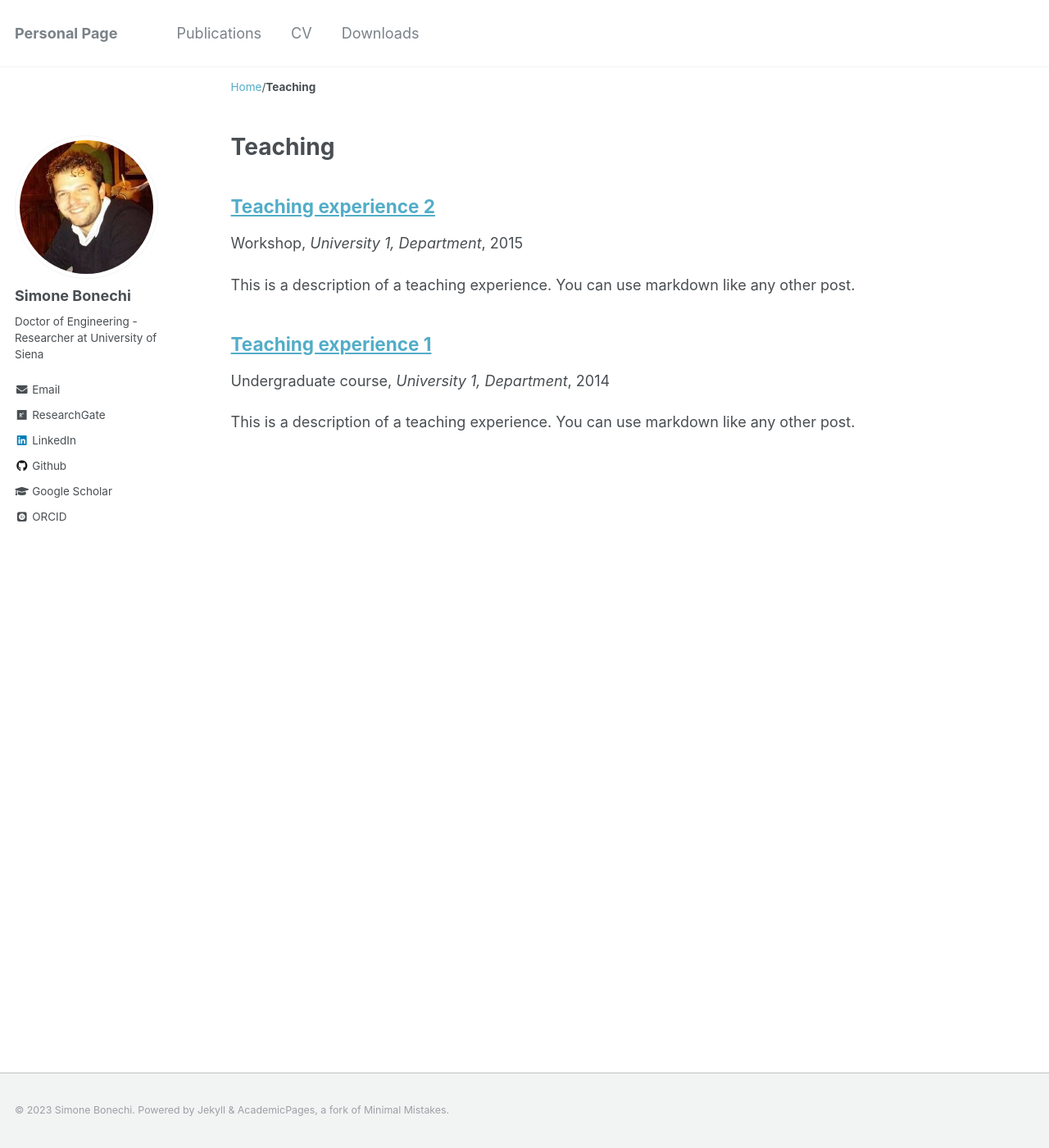
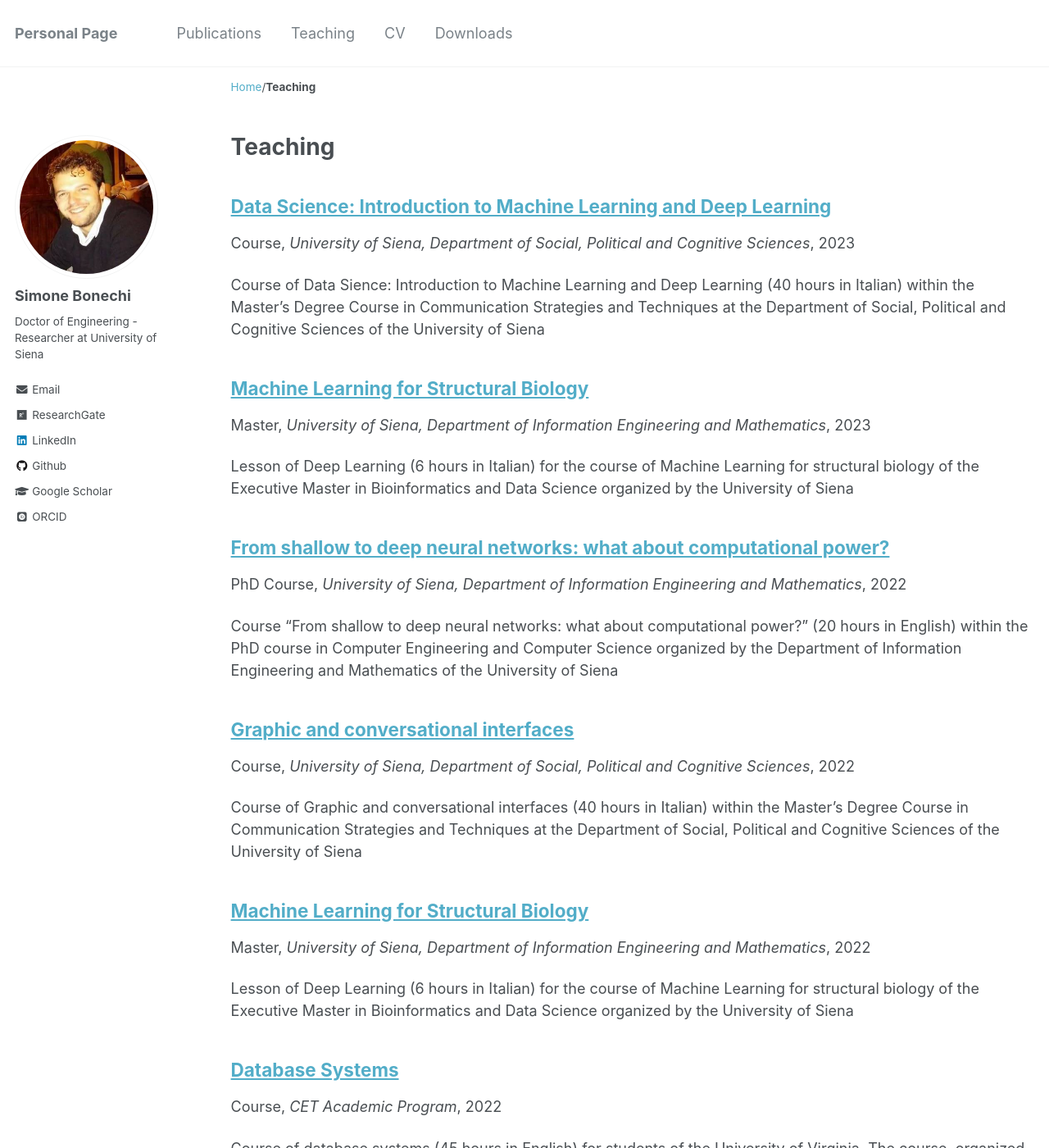
Before and after one commit to SimoneBonechi/SimoneBonechi.github.io, a Jekyll site: the page built from _pages/teaching.md, in a window 1280 px wide and 1400 px high. Shown: the whole window at 82% size. Built offline with Jekyll 4.4.1, drawn with Linux system fonts in a browser that asks for light colours; some web fonts are replaced; some of the changed text lies outside the part shown.

Commit message:
add teaching activity + update pubblications

```diff
--- a/_data/navigation.yml
+++ b/_data/navigation.yml
@@ -6,8 +6,8 @@ main:
   #- title: "Talks"
     #url: /talks/
 
-  #- title: "Teaching"
-    #url: /teaching/
+  - title: "Teaching"
+    url: /teaching/
 
   #- title: "Portfolio"
     #url: /portfolio/
--- a/_pages/cv.md
+++ b/_pages/cv.md
@@ -15,16 +15,16 @@ Researcher at the Department of Social, Political and Cognitive Sciences of the
 
 Education
 ======
-* PhD in Information Engineering (Doctor Europeus) obtained at the Department of Information Engineering and Mathematical Sciences of the University of Siena, 2020
-* Master's Degree in Computer Engineering obtained at the Department of Information Engineering and Mathematical Sciences of the University of Siena, 2014
-* Bachelor's Degree in Computer Engineering obtained at the Department of Information Engineering and Mathematical Sciences of the University of Siena, 2011
+* PhD in Information Engineering (Doctor Europeus) obtained at the Department of Information Engineering and Mathematics of the University of Siena, 2020
+* Master's Degree in Computer Engineering obtained at the Department of Information Engineering and Mathematics of the University of Siena, 2014
+* Bachelor's Degree in Computer Engineering obtained at the Department of Information Engineering and Mathematics of the University of Siena, 2011
 {: style="text-align: justify"}
 
 Summer Schools
 ======
 * International Summer School on Deep Learning - Bilbao, Spain, 2017
 * IEEE Eurasip Summer School on Signal Processing - Capri, Italy, 2017
-* Advanced School on Data Science & Machine Learning - Siena, Italy
+* Advanced School on Data Science & Machine Learning - Siena, Italy, 2018
 {: style="text-align: justify"}
 
 Internship
@@ -34,13 +34,13 @@ Internship
 
 Scholarship
 ======
-* Scholarship at Department of Information Engineering and Mathematical Sciences of the University of Siena (2015-2016). Research activity: "Development of computer vision/artificial intelligence software tools to be integrated into automated systems for analysis reporting" (Tutor Prof. Monica Bianchini)
-* Research scholarship financed by bioMeriéux Italia S.p.a. at Department of Information Engineering and Mathematical Sciences of the University of Siena (2018-2020). Research activity: "Deep Learning techniques for the segmentation and analysis of medical images" (Tutor Prof. Alessandro Mecocci)
+* Scholarship at Department of Information Engineering and Mathematics of the University of Siena (2015-2016). Research activity: "Development of computer vision/artificial intelligence software tools to be integrated into automated systems for analysis reporting" (Tutor Prof. Monica Bianchini)
+* Research scholarship financed by bioMeriéux Italia S.p.a. at Department of Information Engineering and Mathematics of the University of Siena (2018-2020). Research activity: "Deep Learning techniques for the segmentation and analysis of medical images" (Tutor Prof. Alessandro Mecocci)
 {: style="text-align: justify"}
 
 Research Grants
 ======
-* Research grant at Department of Information Engineering and Mathematical Sciences of the University of Siena (2016-2018). Research activity: "Development of machine learning and computer vision software tools for recognition of documents and profiling bank loan users" (Tutor Prof. Alessandro Mecocci)
+* Research grant at Department of Information Engineering and Mathematics of the University of Siena (2016-2018). Research activity: "Development of machine learning and computer vision software tools for recognition of documents and profiling bank loan users" (Tutor Prof. Alessandro Mecocci)
 * Research grant at Tuscia University (Viterbo). Research activity: "Development of a multi-criteria decision support system for flood risk analysis" (Tutor Dr. Marco Barbanera)
 * Research grant at the Department of Computer Science of the University of Pisa. Research Activity: "Identification of the relevant genetic characteristics in predicting the efficacy of 4CMenB" (Tutor Prof. Corrado Priami)
 {: style="text-align: justify"}
--- a/_teaching/2014-spring-teaching-1.md
+++ /dev/null
@@ -1,20 +0,0 @@
----
-title: "Teaching experience 1"
-collection: teaching
-type: "Undergraduate course"
-permalink: /teaching/2014-spring-teaching-1
-venue: "University 1, Department"
-date: 2014-01-01
-location: "City, Country"
----
-
-This is a description of a teaching experience. You can use markdown like any other post.
-
-Heading 1
-======
-
-Heading 2
-======
-
-Heading 3
-======
--- a/_teaching/2015-spring-teaching-2.md
+++ /dev/null
@@ -1,20 +0,0 @@
----
-title: "Teaching experience 2"
-collection: teaching
-type: "Workshop"
-permalink: /teaching/2015-spring-teaching-1
-venue: "University 1, Department"
-date: 2015-01-01
-location: "City, Country"
----
-
-This is a description of a teaching experience. You can use markdown like any other post.
-
-Heading 1
-======
-
-Heading 2
-======
-
-Heading 3
-======
--- /dev/null
+++ b/_teaching/2019-php-teaching.md
@@ -0,0 +1,11 @@
+---
+title: "PHP Course"
+collection: teaching
+type: "Professional Course"
+permalink: /teaching/2019-php-teaching
+venue: "Confcommercio"
+date: 2019-05-01
+location: "Arezzo, Italy"
+---
+
+Course of PHP course (40 hours in Italian) within the Digital Media Specialist course organized by the Association of Commerce Tourism Professional Services and SMEs of the province of Arezzo -- Confcommercio
--- /dev/null
+++ b/_teaching/2021-ml.md
@@ -0,0 +1,11 @@
+---
+title: "Machine Learning for Structural Biology"
+collection: teaching
+type: "Master"
+permalink: /teaching/2021-ml
+venue: "University of Siena, Department of Information Engineering and Mathematics"
+date: 2021-07-01
+location: "Siena, Italy"
+---
+
+Lesson of Deep Learning (6 hours in Italian) for the course of Machine Learning for structural biology of the Executive Master in Bioinformatics and Data Science organized by the University of Siena
--- /dev/null
+++ b/_teaching/2021-summer-school.md
@@ -0,0 +1,11 @@
+---
+title: "Deep Learning and Tensorflow"
+collection: teaching
+type: "Summer School"
+permalink: /teaching/2021-summer-school
+venue: "University of Bari"
+date: 2021-07-15
+location: "Bari, Italy"
+---
+
+Lesson of Deep Learning and Tensorflow (3 hours in Italian) during the Summer School Mathematical Methods in Data Science organized by the University of Bari
--- /dev/null
+++ b/_teaching/2022-conversational-interface.md
@@ -0,0 +1,11 @@
+---
+title: "Graphic and conversational interfaces"
+collection: teaching
+type: "Course"
+permalink: /teaching/2022-conversational-interface
+venue: "University of Siena, Department of Social, Political and Cognitive Sciences"
+date: 2022-10-01
+location: "Siena, Italy"
+---
+
+Course of Graphic and conversational interfaces (40 hours in Italian) within the Master's Degree Course in Communication Strategies and Techniques at the Department of Social, Political and Cognitive Sciences of the University of Siena
--- /dev/null
+++ b/_teaching/2022-database-systems.md
@@ -0,0 +1,11 @@
+---
+title: "Database Systems"
+collection: teaching
+type: "Course"
+permalink: /teaching/2022-database-systems
+venue: "CET Academic Program"
+date: 2022-01-01
+location: "Siena, Italy"
+---
+
+Course of database systems (45 hours in English) for students of the University of Virginia. The course, organized by CET Academic Program, is part of the College Study Abroad project
--- /dev/null
+++ b/_teaching/2022-from-shallow-to-deep.md
@@ -0,0 +1,11 @@
+---
+title: "From shallow to deep neural networks: what about computational power?"
+collection: teaching
+type: "PhD Course"
+permalink: /teaching/2022-from-shallow-to-deep
+venue: "University of Siena, Department of Information Engineering and Mathematics"
+date: 2022-10-15
+location: "Siena, Italy"
+---
+
+Course "From shallow to deep neural networks: what about computational power?" (20 hours in English) within the PhD course in Computer Engineering and Computer Science organized by the Department of Information Engineering and Mathematics of the University of Siena
--- /dev/null
+++ b/_teaching/2022-ml.md
@@ -0,0 +1,11 @@
+---
+title: "Machine Learning for Structural Biology"
+collection: teaching
+type: "Master"
+permalink: /teaching/2022-ml
+venue: "University of Siena, Department of Information Engineering and Mathematics"
+date: 2022-09-01
+location: "Siena, Italy"
+---
+
+Lesson of Deep Learning (6 hours in Italian) for the course of Machine Learning for structural biology of the Executive Master in Bioinformatics and Data Science organized by the University of Siena
--- /dev/null
+++ b/_teaching/2023-data-science.md
@@ -0,0 +1,11 @@
+---
+title: "Data Science: Introduction to Machine Learning and Deep Learning"
+collection: teaching
+type: "Course"
+permalink: /teaching/2023-data-science
+venue: "University of Siena, Department of Social, Political and Cognitive Sciences"
+date: 2023-10-01
+location: "Siena, Italy"
+---
+
+Course of Data Sience: Introduction to Machine Learning and Deep Learning (40 hours in Italian) within the Master's Degree Course in Communication Strategies and Techniques at the Department of Social, Political and Cognitive Sciences of the University of Siena
--- /dev/null
+++ b/_teaching/2023-ml.md
@@ -0,0 +1,11 @@
+---
+title: "Machine Learning for Structural Biology"
+collection: teaching
+type: "Master"
+permalink: /teaching/2023-ml
+venue: "University of Siena, Department of Information Engineering and Mathematics"
+date: 2023-09-01
+location: "Siena, Italy"
+---
+
+Lesson of Deep Learning (6 hours in Italian) for the course of Machine Learning for structural biology of the Executive Master in Bioinformatics and Data Science organized by the University of Siena
```
Also changed, not shown: _pages/404.md (deleted, +0 -16 lines), _publications/2023-From-Pixels-to-Diagnosis:-AI-Driven-Skin-Lesion-Recognition.md (added, +17 -0 lines), _publications/2024-Enhancing-glomeruli-segmentation-through-cross-species-pre-training.md (added, +18 -0 lines), _pages/teaching.md (renamed from _pages/teaching.html).
